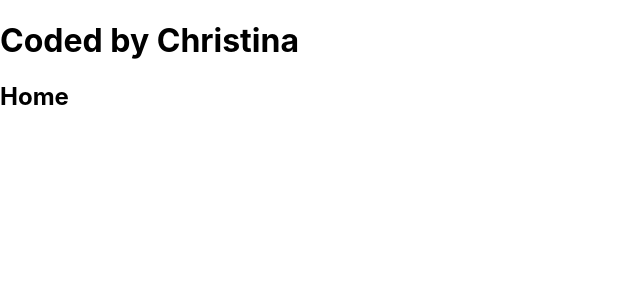
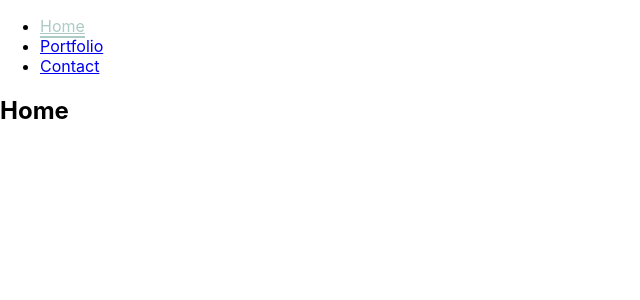
Before and after one commit to christina-cook/personal-website, a React (Create React App) app: page / in a window 1280 px wide. Shown: the top 300 px of the page, without its empty margins (0-640 px from the left). Built offline with nearby package versions, Linux system fonts and the light colour scheme.

Commit message:
Add navlinks to header

```diff
--- a/src/Components/Header/Header.js
+++ b/src/Components/Header/Header.js
@@ -1,9 +1,49 @@
 import './Header.css';
+import { NavLink } from 'react-router-dom';
 
 const Header = () => {
   return (
     <header>
-      <h1>Coded by Christina</h1>
+      <nav className='navbar'>
+        <ul className='nav-list'>
+          <li className='list-item'>
+            <NavLink
+              exact to='/'
+              className='navlink'
+              activeStyle={{
+                color: '#ACCBC5',
+                borderBottom: '2px solid #ACCBC5'
+              }}
+            >
+              Home
+            </NavLink>
+          </li>
+          <li className='list-item'>
+            <NavLink
+              to='/portfolio'
+              className='navlink'
+              activeStyle={{
+                color: '#ACCBC5',
+                borderBottom: '2px solid #ACCBC5'
+              }}
+            >
+              Portfolio
+            </NavLink>
+          </li>
+          <li className='list-item'>
+            <NavLink
+              to='/contact'
+              className='navlink'
+              activeStyle={{
+                color: '#ACCBC5',
+                borderBottom: '2px solid #ACCBC5'
+              }}
+            >
+              Contact
+            </NavLink>
+          </li>
+        </ul>
+      </nav>
     </header>
   )
 }
```
